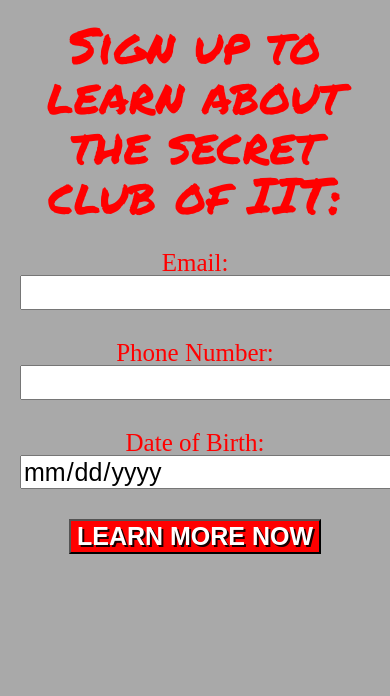
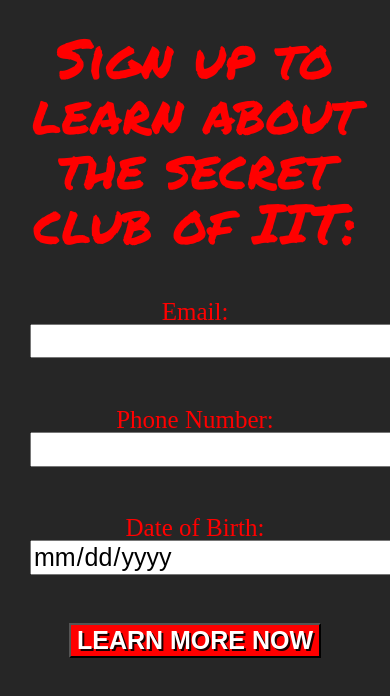
Before and after one commit to dstaneckiOrganization/project1, a plain HTML site: page index.html in a window 390 px wide. Shown: the top 696 px of the page. Drawn offline with Linux system fonts and the light colour scheme.

Commit message:
Add files via upload
Add modular scale. Added auto width to mobile screens.

```diff
--- a/css/screen.css
+++ b/css/screen.css
@@ -8,24 +8,24 @@
   src: url(https://fonts.gstatic.com/s/permanentmarker/v10/Fh4uPib9Iyv2ucM6pGQMWimMp004La2Cfw.woff2) format('woff2');
 }
 body {
-  background-color: #1a0000;
+  background-color: #262626;
   text-align: center;
-  padding: 20px;
-  font-size: 40px;
+  padding: 30px;
+  font-size: 1.1em;/*1:2 ratio between body and h1*/
   color: red;
 }
 linebreak {
-	display: inline;
+  display: inline;
 }
 input {
   width: 400px;
-  margin-bottom:30px;
+  margin-bottom:48.5px;/*1:1.618 ratio between h1/input margin bottom and body padding*/
 }
 h1 {
-  font-size: 2em;
+  font-size: 2.2em;
   font-family: 'Permanent Marker', Handwriting;
   text-align: center;
-  margin-bottom:30px;
+  margin-bottom:48.5px;
 }
 .button1 {
   background-color: red;
@@ -39,11 +39,12 @@ h1 {
 @media screen and (max-width: 992px) {
   body {
 	font-size: 35px;
+	width: auto;
 	}
 }
 @media screen and (max-width: 600px) {
   body {
-    background-color: darkgray;
 	font-size: 25px;
+	width: auto;
   }
 }
```
